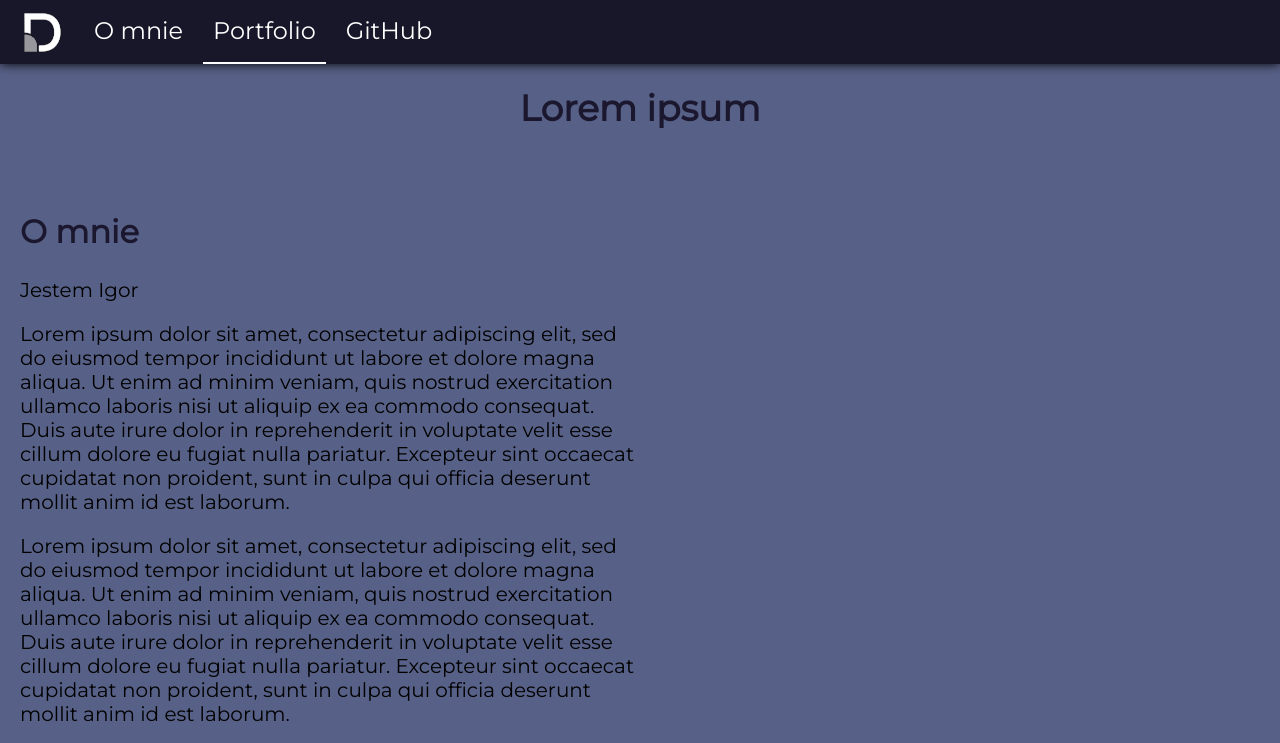
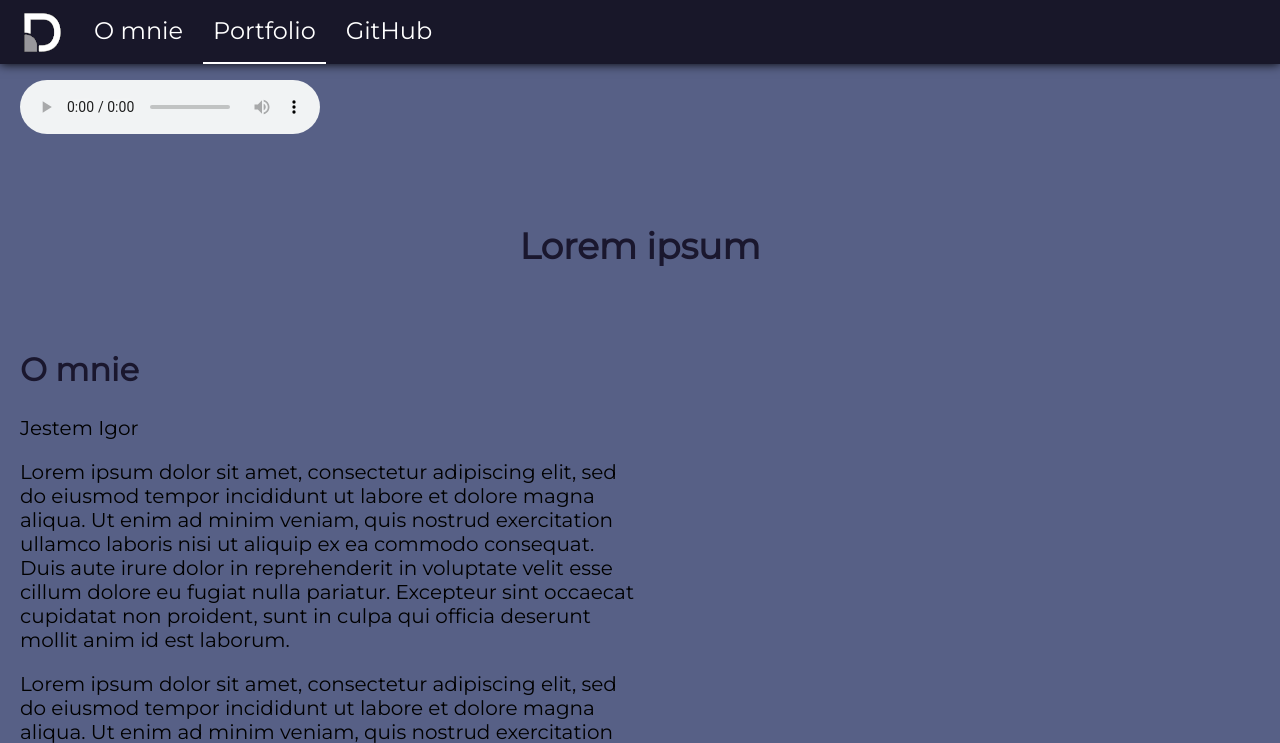
Before and after one commit to vDeresh/stronatestowa.io, a plain HTML site: page index.html in a window 1280 px wide. Shown: the top 743 px of the page. Drawn offline with Linux system fonts and the light colour scheme.

Commit message:
Update index.html

```diff
--- a/index.html
+++ b/index.html
@@ -26,7 +26,9 @@
 
   <div id="stronaglowna">
 
-    <audio src="https://github.com/vDeresh/Synchro/blob/master/Kod/Strony/Portfolio/files/music/1.wav"></audio>
+    <audio controls>
+      <source src="https://github.com/vDeresh/Synchro/blob/master/Kod/Strony/Portfolio/files/music/1.wav" type="audio/wav">
+    </audio>
     <p class="stronaglowna"> </p>
     <h1>Lorem ipsum</h1>
 
```
